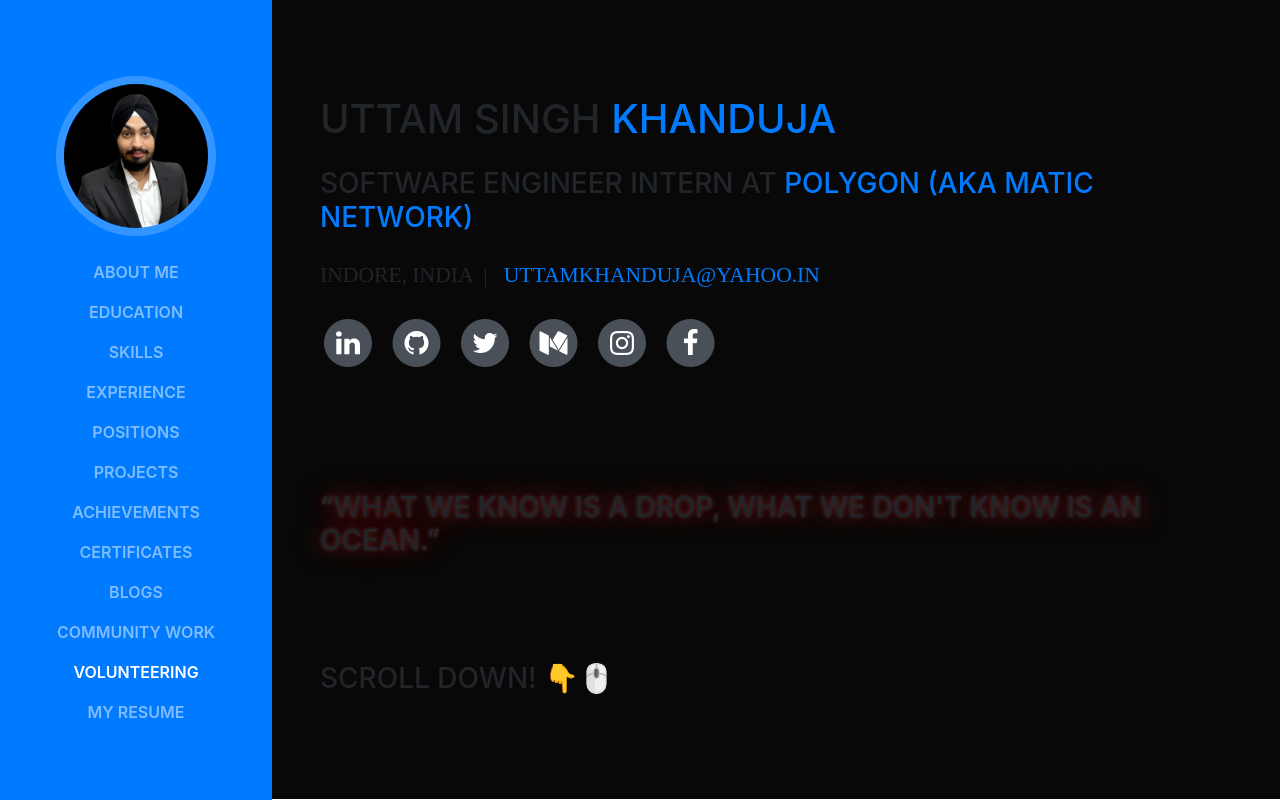
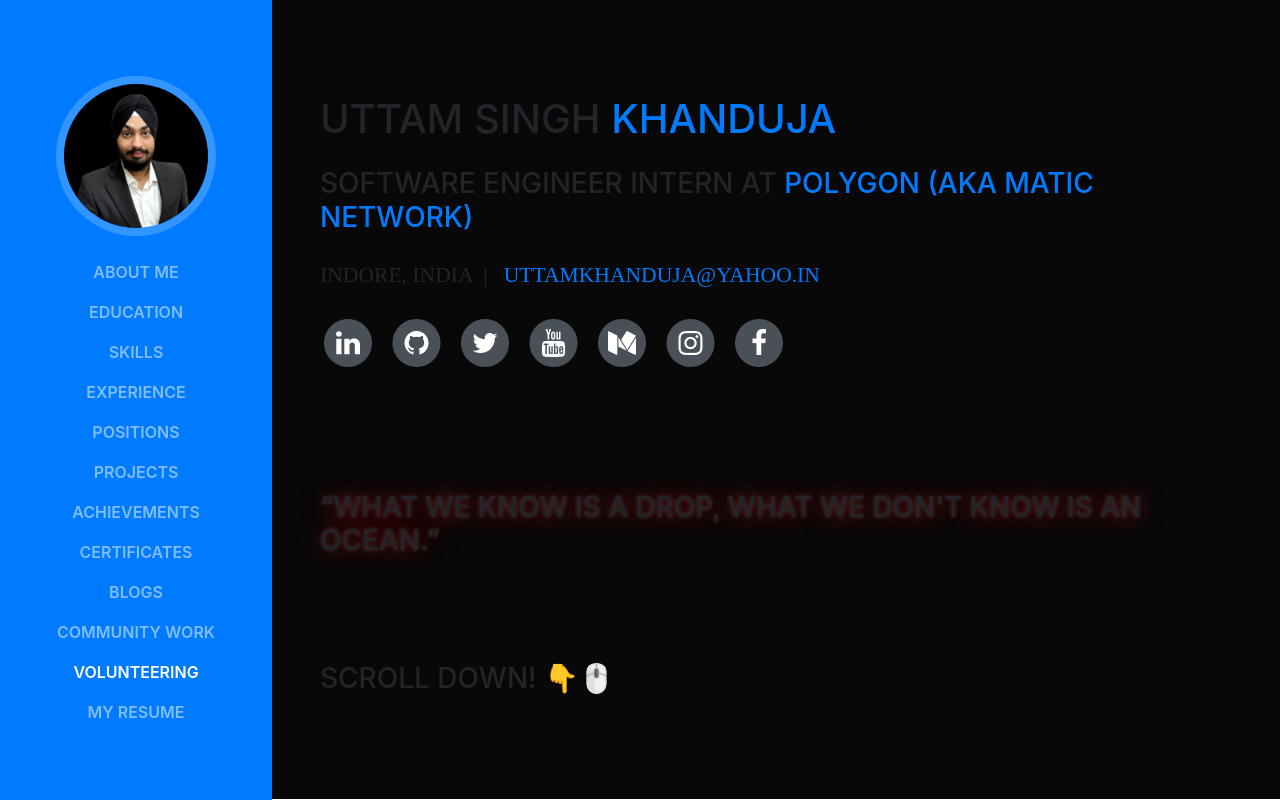
Before and after one commit to Uttam-Singhh/Portfolio1, a website with bundled scripts: page index.html in a window 1280 px wide. Shown: the top 800 px of the page. Built offline with nearby package versions, Linux system fonts and the light colour scheme; a web font is replaced by a local one.

Commit message:
minor chanes

```diff
--- a/index.html
+++ b/index.html
@@ -124,6 +124,15 @@
                 <span class="fa-stack fa-lg">
                   <i class="fa fa-circle fa-stack-2x"></i>
                   <i class="fa fa-twitter fa-stack-1x fa-inverse"></i>
+                </span>
+              </a>
+            </li>
+
+            <li class="list-inline-item">
+              <a href="https://www.youtube.com/channel/UCKbY9fHz4y_tt2lWSe9bUJw" target="_blank">
+                <span class="fa-stack fa-lg">
+                  <i class="fa fa-circle fa-stack-2x"></i>
+                  <i class="fa fa-youtube fa-stack-1x fa-inverse"></i>
                 </span>
               </a>
             </li>
```
